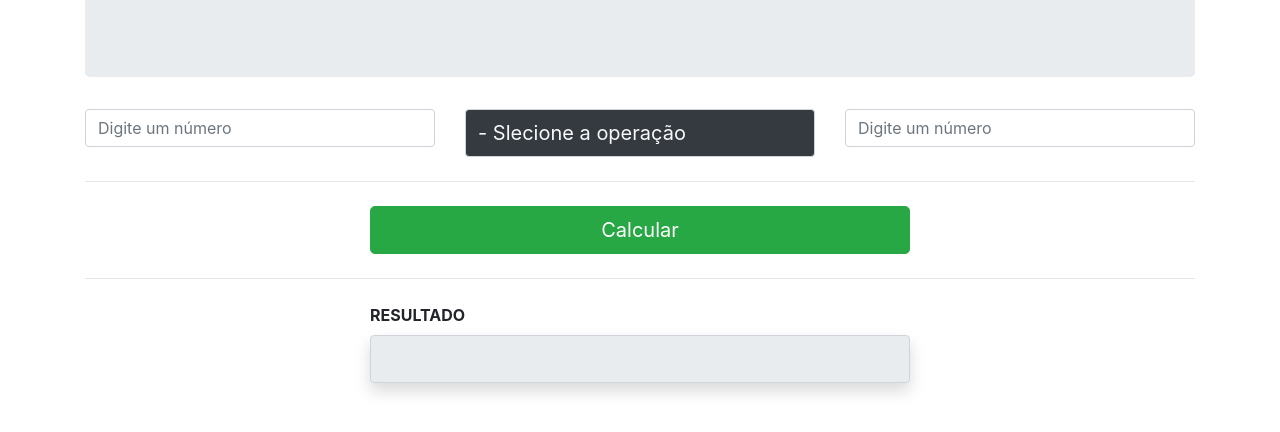
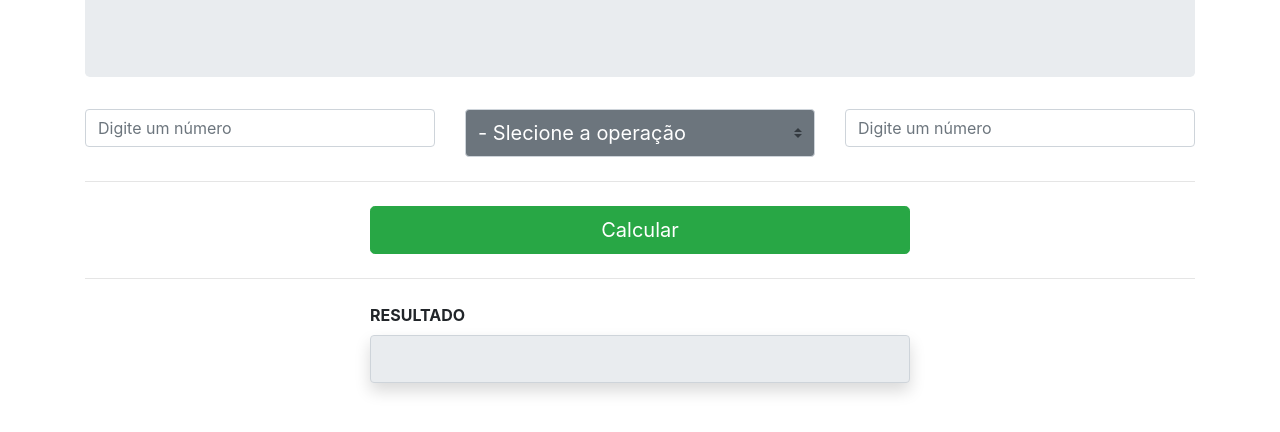
Before and after one commit to joseaugustosva/calc-start, a plain HTML site: page calculadora.html in a window 1280 px wide. Shown: the part 172-604 px from the top of the page. Drawn offline with nearby package versions, Linux system fonts and the light colour scheme.

Commit message:
Atualizar cor de operações

```diff
--- a/calculadora.html
+++ b/calculadora.html
@@ -27,7 +27,7 @@
 
       <div class="col-md-4">
 
-        <select class="custom-select custom-select-lg bg-dark text-light">
+        <select class="custom-select custom-select-lg bg-secondary text-white">
 
           <option value="">- Slecione a operação</option>
           <option value="1">( + ) Adição</option>
```
